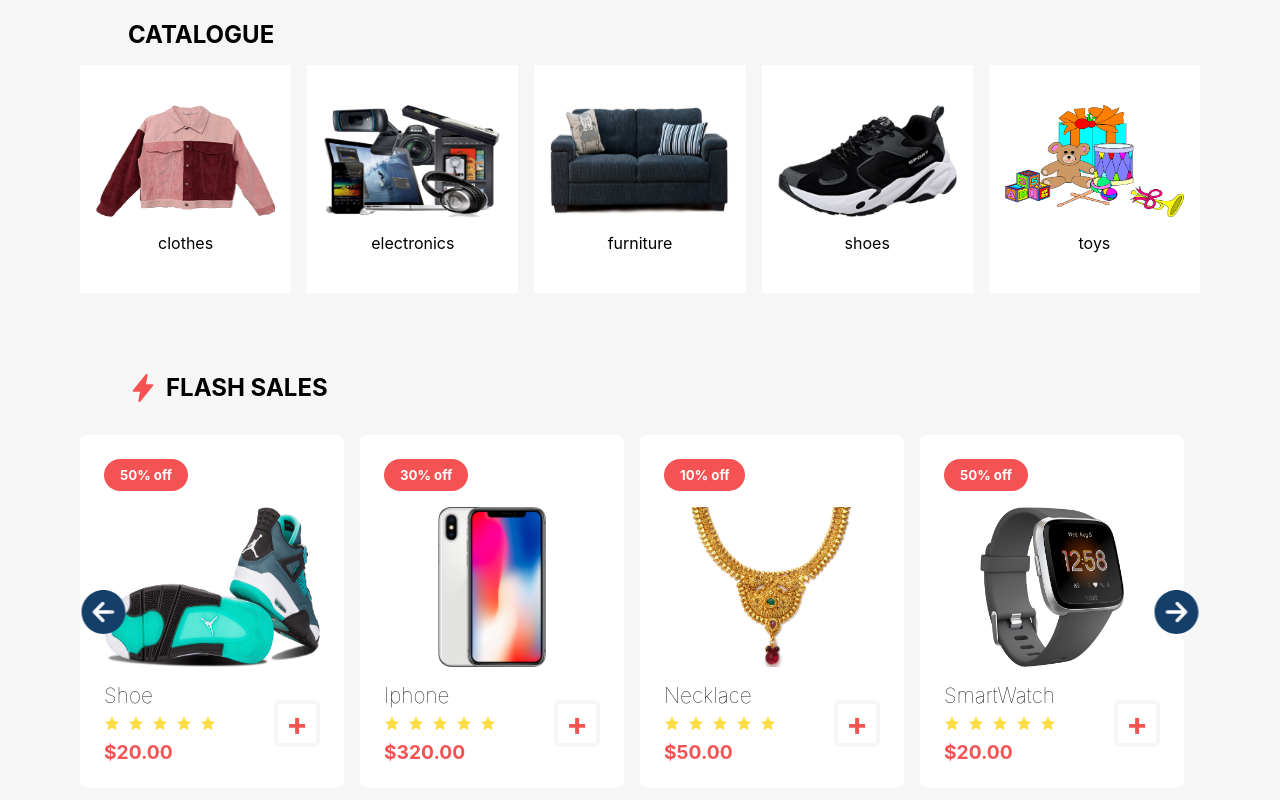
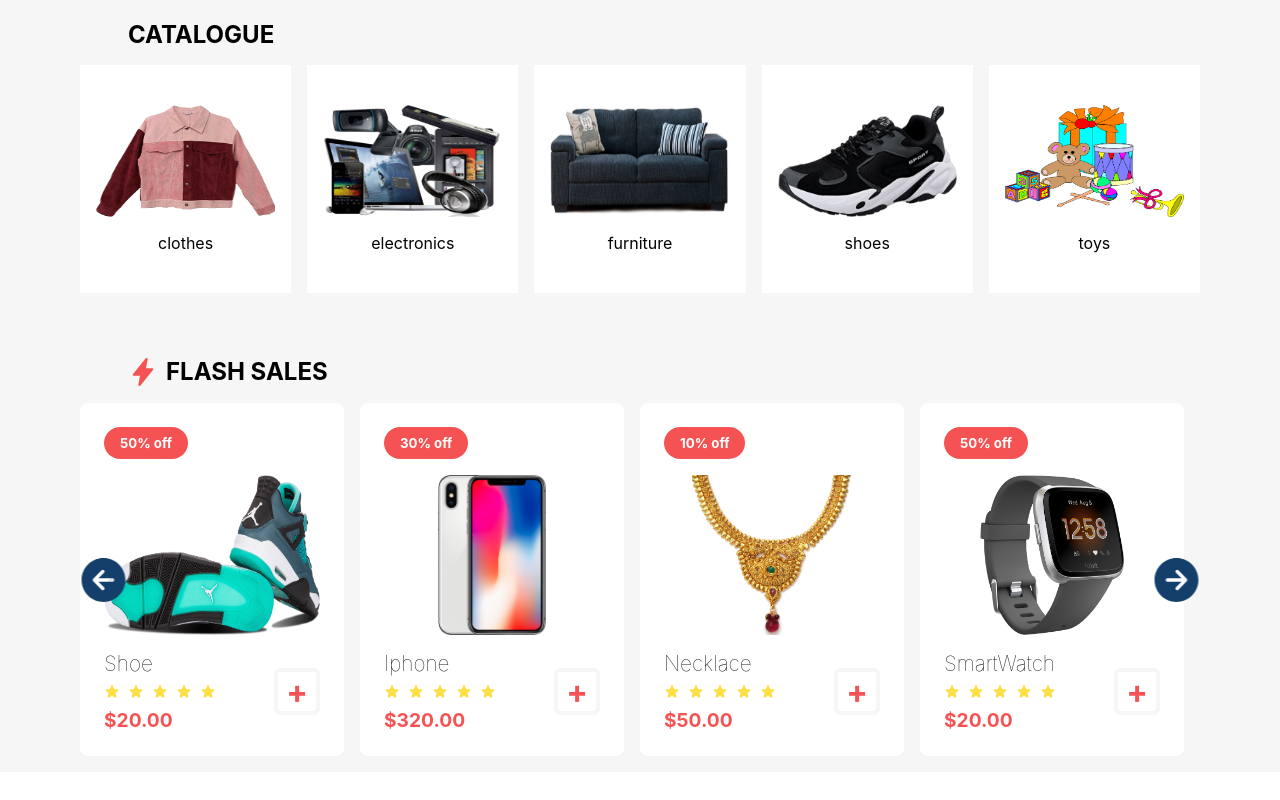
Before and after one commit to Farouk-ayo/ecommerce-, a React (Create React App) app: page / in a window 1280 px wide. Shown: the part 790-1590 px from the top of the page. After the commit the page ends 1562 px from the top, so only its background shows below. Built offline with nearby package versions, Linux system fonts and the light colour scheme; grey boxes are pictures that could not be loaded.

Commit message:
working on the female and male products

```diff
--- a/src/UI/Body/flashdeals/Flashsale.module.css
+++ b/src/UI/Body/flashdeals/Flashsale.module.css
@@ -6,7 +6,7 @@
 .flashHead {
   display: flex;
   gap: 0.5rem;
-  padding: 2rem 3rem;
+  padding: 1rem 3rem;
 }
 
 .flashsale h2 {
```
Also changed, not shown: src/UI/Body/Men/Mensidebar.js (added), src/UI/Body/Women/WomenSidebar.js (added).
